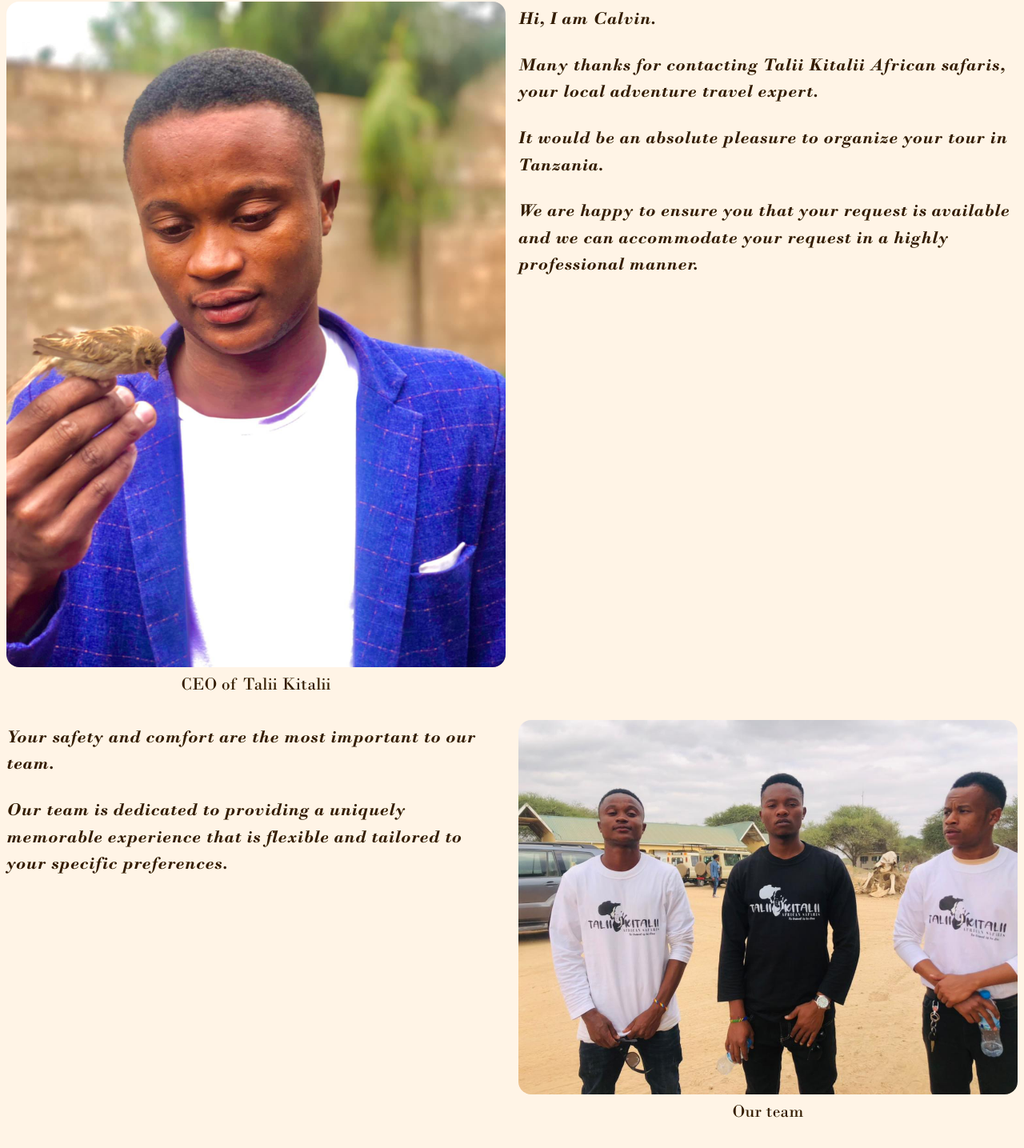
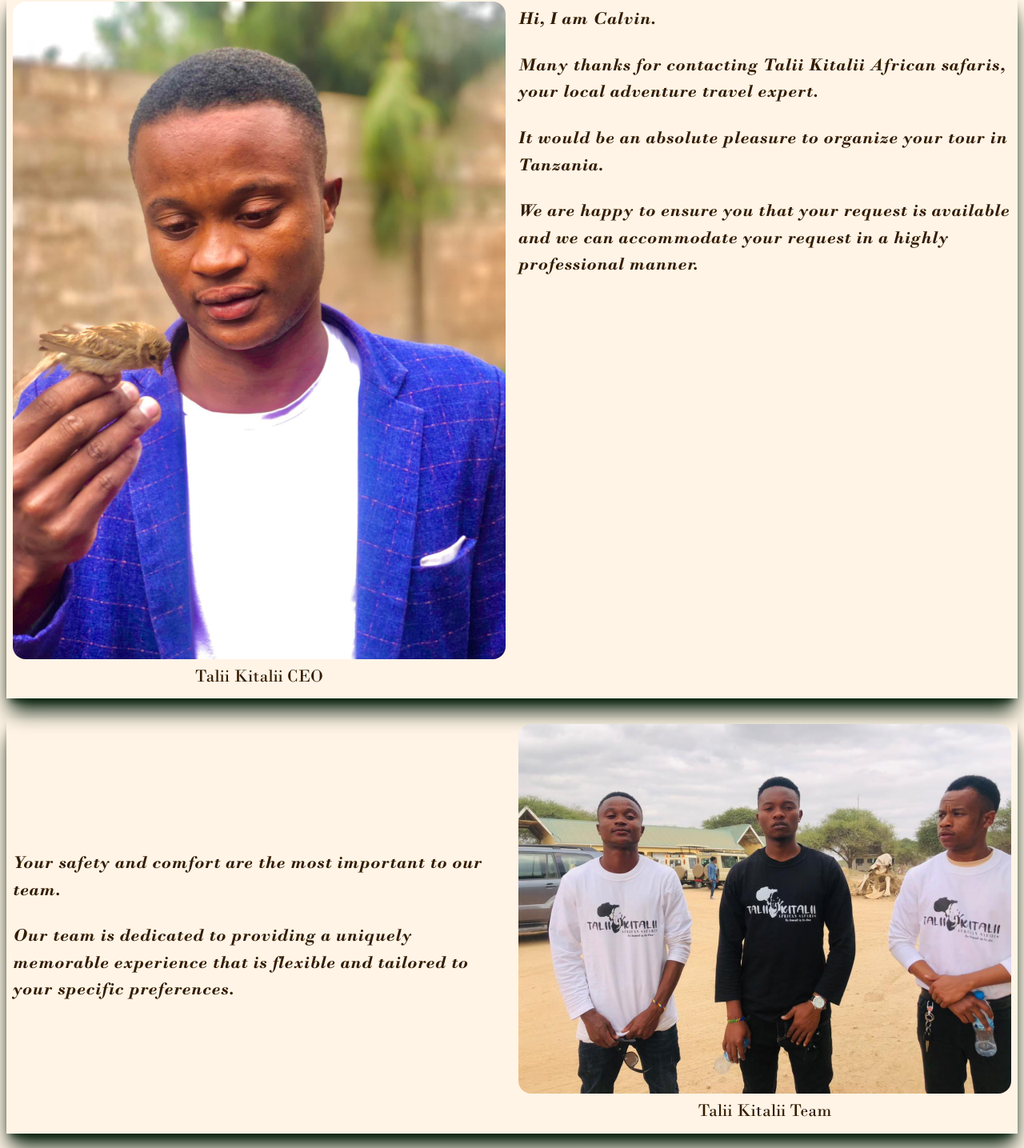
Before and after one commit to Misiorny/TaliiKitalii, a Next.js app: page / in a window 1280 px wide. Shown: the part 286-1721 px from the top of the page at 80% size. Built offline with nearby package versions, Linux system fonts and the light colour scheme.

Commit message:
feat add shadow and make better look

```diff
--- a/src/components/base/Buttons/ButtonCta.tsx
+++ b/src/components/base/Buttons/ButtonCta.tsx
@@ -8,7 +8,7 @@ interface ButtonCtaProps {
 export const ButtonCta = ({ to,text }: ButtonCtaProps) => {
   return (
     <Link href={to}>
-      <button className="rounded-2xl px-4 py-2 text-2xl font-bold tracking-wider bg-complementary text-main-light">
+      <button className="rounded-2xl px-4 py-2 text-base uppercase shadow-complementary-dark shadow-xl font-bold tracking-wider bg-complementary text-main-light">
         {text}
       </button>
     </Link>
--- a/src/components/base/Pictures/Picture.tsx
+++ b/src/components/base/Pictures/Picture.tsx
@@ -8,7 +8,7 @@ interface PictureProps {
   imgTxt:string
 }
 
-export const Picture = ({ src, alt, width, height,imgTxt }: PictureProps) => {
+export const Picture = ({ src, alt, width, height, imgTxt }: PictureProps) => {
   return (
     <div className="flex flex-col justify-center rounded-2xl p-2 ">
       <Image
@@ -17,7 +17,7 @@ export const Picture = ({ src, alt, width, height,imgTxt }: PictureProps) => {
         width: 'auto', height: 'auto'
       }}
       />
-      <p className="p-1 text-center text-xs text-main-dark sm:text-xl">{imgTxt}</p>
+      <p className="p-1 text-center text-sm text-main-dark md:text-xl">{imgTxt}</p>
     </div>
   )
 }
--- a/src/components/base/Text/Paragraph.tsx
+++ b/src/components/base/Text/Paragraph.tsx
@@ -4,6 +4,6 @@ interface ParagraphProps{
 
 export const Paragraph=({text}:ParagraphProps)=>{
   return(
-    <p className="p-2 text-sm font-bold tracking-wide text-main-dark sm:text-xl sm:py-3">{text}</p>
+    <p className="p-2 text-base font-bold tracking-wide text-main-dark sm:text-xl sm:py-3">{text}</p>
   )
 }
--- a/src/components/templates/Footer/FooterLogosArea.tsx
+++ b/src/components/templates/Footer/FooterLogosArea.tsx
@@ -5,7 +5,7 @@ import { LogoMail }      from '@/src/components/base/Logos/LogoMail'
 import { LogoWhatsApp }  from '@/src/components/base/Logos/LogoWhatsApp'
 export const FooterLogosArea = () => {
   return (
-    <div className="flex flex-row justify-evenly">
+    <div className="flex flex-row justify-evenly ">
       <LogoInstagram  href="https://www.instagram.com/talii_kitalii_african_safaris/" text="Instagram" width={24} height={24} color="#000000"/>
       <LogoFacebook href="https://www.facebook.com/calvin.lema.31" text="Facebook" width={24} height={24} color="#000000"/>
       <LogoPhone text="Call me"  href="tel:+255688246560" width={24} height={24} color="#000"/>
--- a/src/components/templates/LandingCard/LandingCeo.tsx
+++ b/src/components/templates/LandingCard/LandingCeo.tsx
@@ -3,15 +3,15 @@ import { Paragraph } from '@/src/components/base/Text/Paragraph'
 
 export const LandingCeo=()=>{
   return (
-    <section className="landing_ceo my-2">
+    <section className="landing_ceo m-2 shadow-xl shadow-complementary-dark ">
       <div className="grid w-full grid-cols-2">
-        <Picture width={200} height={340} src="/kevin.jpg" alt="CEO of Talii Kitalii" imgTxt="CEO of Talii Kitalii"/>
-        <div>
+        <Picture width={200} height={340} src="/kevin.jpg" alt="CEO of Talii Kitalii" imgTxt="Talii Kitalii CEO"/>
+        <div className=" flex flex-col ">
           <Paragraph text="Hi, I am Calvin."/>
           <Paragraph
             text="Many thanks for contacting Talii Kitalii African safaris, your local adventure travel expert."
           />
-          <div className="sm:grid hidden">
+          <div className="md:grid hidden">
             <Paragraph
               text="It would be an absolute pleasure to organize your tour in Tanzania. "
             />
@@ -21,7 +21,7 @@ export const LandingCeo=()=>{
           </div>
         </div>
       </div>
-      <div className="flex flex-col sm:hidden">
+      <div className="flex flex-col md:hidden">
         <Paragraph
           text="It would be an absolute pleasure to organize your tour in Tanzania. "
         />
--- a/src/components/templates/LandingCard/LandingTeam.tsx
+++ b/src/components/templates/LandingCard/LandingTeam.tsx
@@ -3,13 +3,13 @@ import { Picture }   from '@/src/components/base/Pictures/Picture'
 
 export const LandingTeam = () => {
   return (
-    <section className=" landing_team my-2">
+    <section className=" landing_team m-2 shadow-xl mt-6 shadow-complementary-dark">
       <div className="grid grid-cols-2">
-      <div className="flex flex-col">
+      <div className="flex flex-col justify-center">
         <Paragraph
           text="Your safety and comfort are the most important to our team."
         />
-        <div className="hidden sm:grid">
+        <div className="hidden md:grid">
           <Paragraph
             text="Our team is dedicated to providing a uniquely memorable experience that is flexible and tailored to your specific preferences."
           />
@@ -17,10 +17,10 @@ export const LandingTeam = () => {
       </div>
       <Picture
         width={200} height={340} src="/team.jpeg" alt="Team of Talii Kitalii"
-        imgTxt="Our team"
+        imgTxt="Talii Kitalii Team"
       />
       </div>
-      <div className="sm:hidden flex ">
+      <div className="md:hidden flex ">
         <Paragraph
           text="Our team is dedicated to providing a uniquely memorable experience that is flexible and tailored to your specific preferences."
         />
--- a/tailwind.config.ts
+++ b/tailwind.config.ts
@@ -13,7 +13,7 @@ const config: Config = {
       'sm':'480px',
       'sl':'576px',
       'xsl':'680px',
-      'md':'780px',
+      'md':'786px',
       'ml':'960px',
       'xml':'1024px',
       'lg':'1200px',
@@ -39,7 +39,7 @@ const config: Config = {
         carousel:{
           '0%, 100%':{transform:'rotate(-90deg)' },
           '50%':{transform:'rotate(90deg)' },
-        }
+        } //as an example - not used yet
       }
     },
     colors: {
@@ -65,10 +65,10 @@ const config: Config = {
       },
     },
     letterSpacing: {
-      tightestxl:'-.1',
-      tightest: '-.075em',
-      tighter: '-.05em',
-      tight: '-.025em',
+      thinnestxl:'-.1em',
+      thinnest: '-.075em',
+      thinner: '-.05em',
+      thin: '-.025em',
       normal: '0',
       wide: '.025em',
       wider: '.05em',
```
